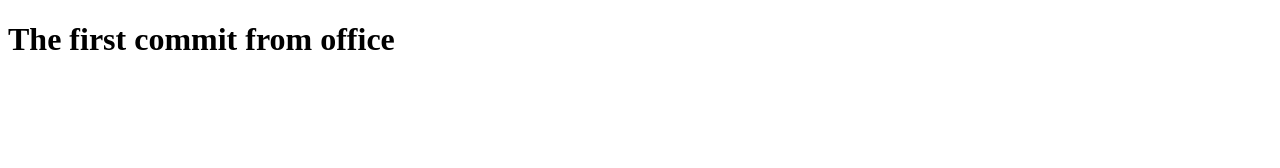
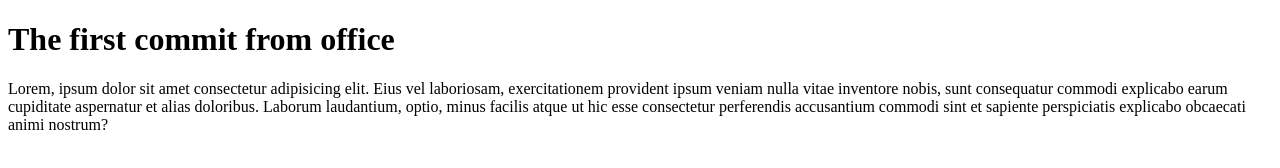
Before and after one commit to Pahlavondev/github, a plain HTML site: page index.html in a window 1280 px wide. Drawn offline with Linux system fonts and the light colour scheme.

Commit message:
second commit

```diff
--- a/index.html
+++ b/index.html
@@ -8,5 +8,14 @@
   </head>
   <body>
     <h1>The first commit from office</h1>
+
+    <p>
+      Lorem, ipsum dolor sit amet consectetur adipisicing elit. Eius vel
+      laboriosam, exercitationem provident ipsum veniam nulla vitae inventore
+      nobis, sunt consequatur commodi explicabo earum cupiditate aspernatur et
+      alias doloribus. Laborum laudantium, optio, minus facilis atque ut hic
+      esse consectetur perferendis accusantium commodi sint et sapiente
+      perspiciatis explicabo obcaecati animi nostrum?
+    </p>
   </body>
 </html>
```
